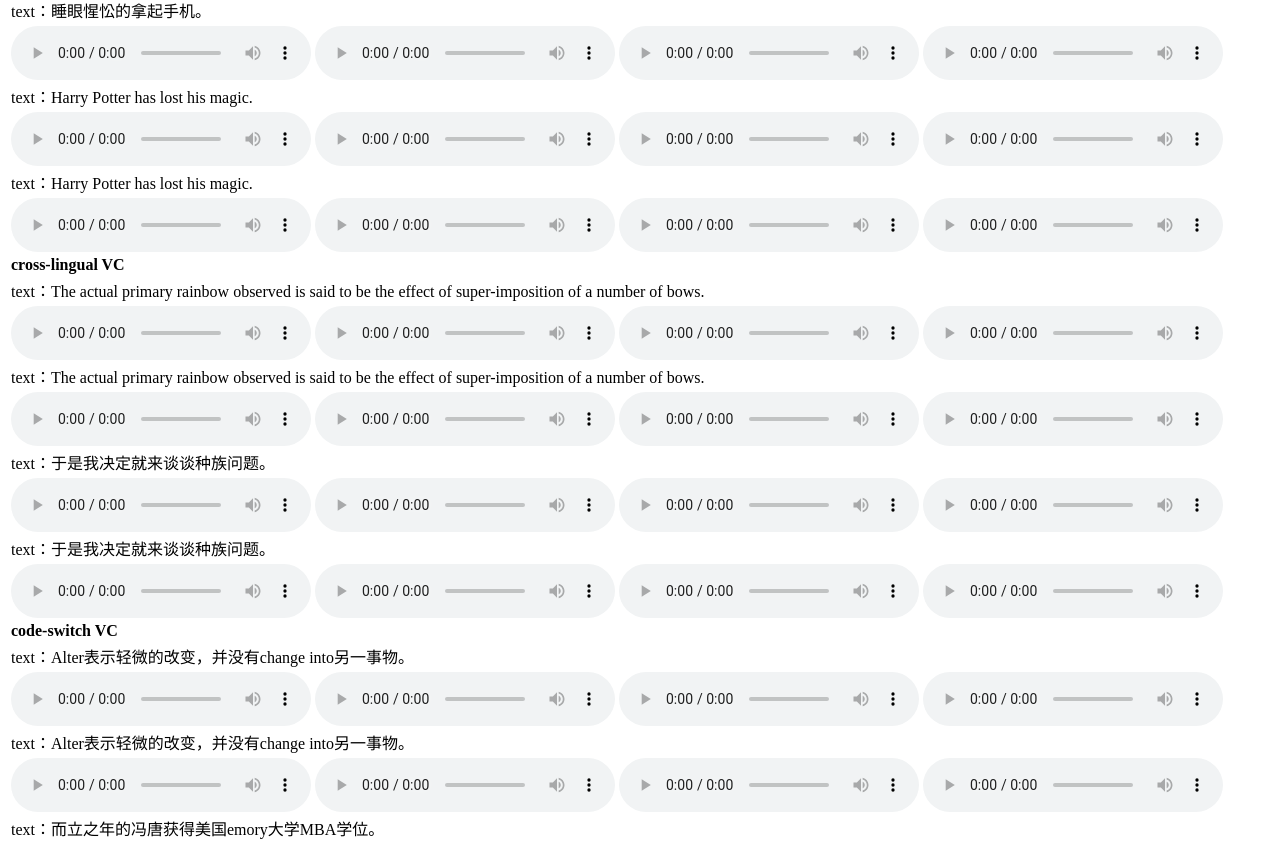
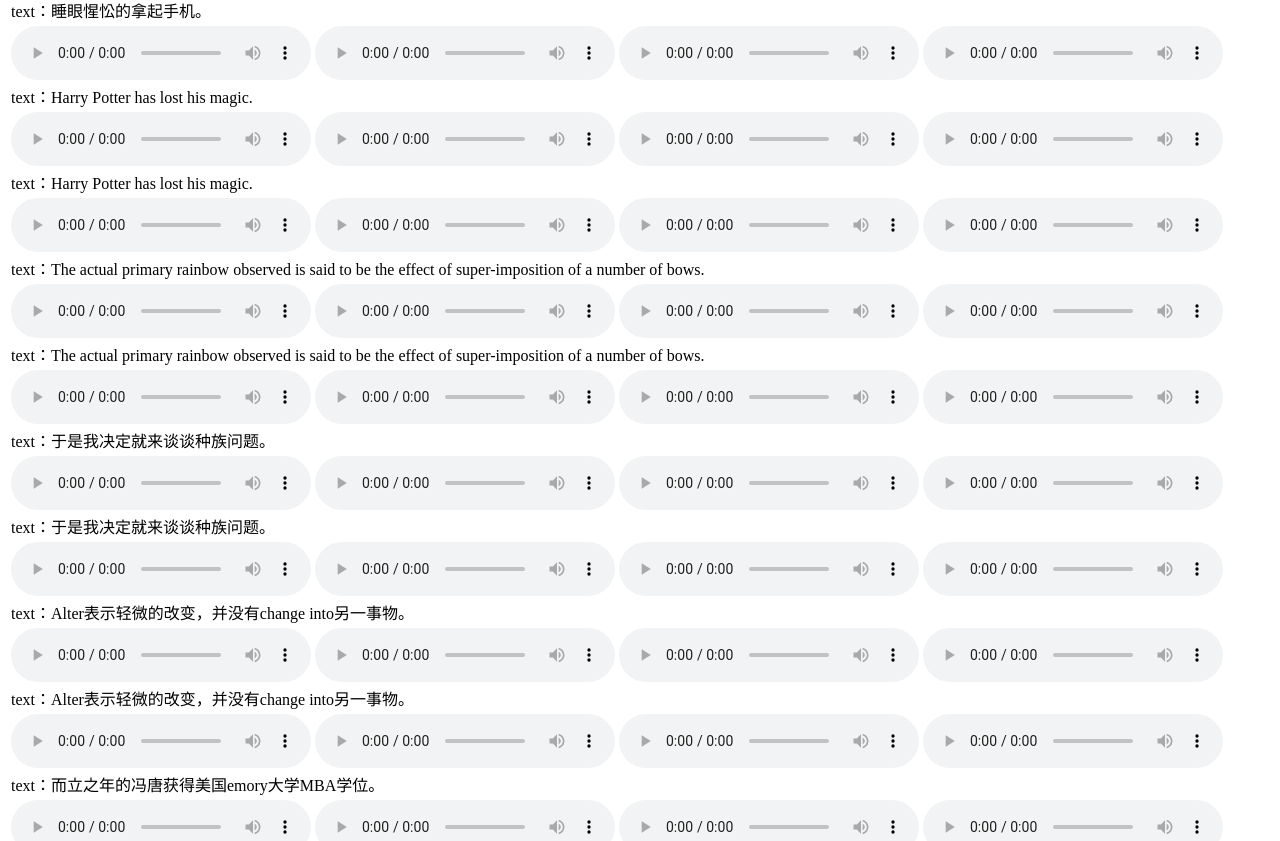
Before and after one commit to yygg678/ELspeech.io, a plain HTML site: page index.html in a window 1280 px wide. Shown: the part 453-1294 px from the top of the page. Drawn offline with Linux system fonts and the light colour scheme.

Commit message:
Update index.html

```diff
--- a/index.html
+++ b/index.html
@@ -78,13 +78,6 @@
 
     </tr>
 
-
-    <tr>
-      <td colspan="5"><span><b>cross-lingual VC</b></span></td>
-    </tr>
-
-
-
      <tr>
       <td colspan="5"><span>text：The actual primary rainbow observed is said to be the effect of super-imposition of a number of bows.</td></span>
     </tr>
@@ -133,9 +126,6 @@
 
     </tr>
 
-     <tr>
-      <td colspan="5"><span><b>code-switch VC</b></span></td>
-    </tr>
 
     <tr>
       <td colspan="5"><span>text：Alter表示轻微的改变，并没有change into另一事物。</td></span>
```
